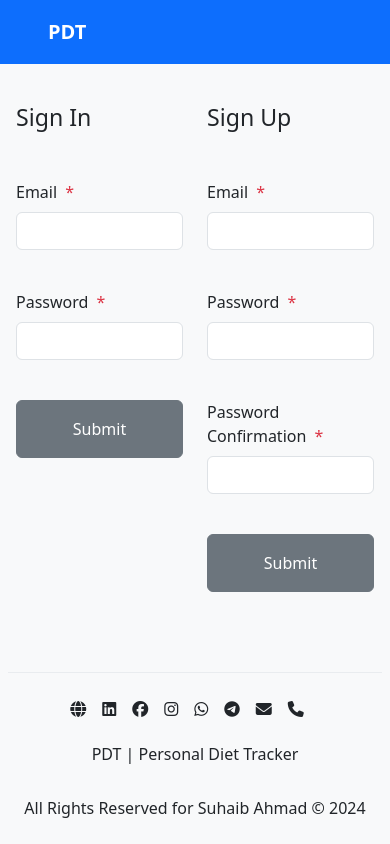
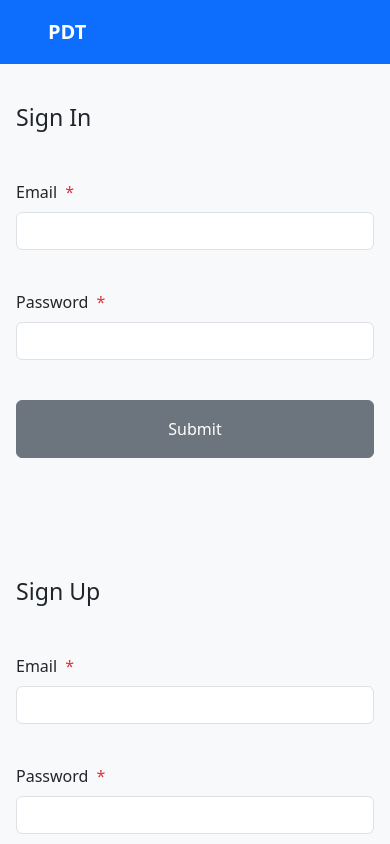
Before and after one commit to makkahwi/heal-tracker, a React (Create React App) app: page / in a window 390 px wide. Shown: the top 844 px of the page. Built offline with nearby package versions, Linux system fonts and the light colour scheme.

Commit message:
Minor UI Update

```diff
--- a/src/Views/Public/Login/index.tsx
+++ b/src/Views/Public/Login/index.tsx
@@ -71,13 +71,13 @@ const Login = () => {
 
   return (
     <div className="row">
-      <div className="col">
+      <div className="col-md-6">
         <PageSection title="Sign In">
           <Form inputs={signInInputs} onSubmit={onSignInSubmit} />
         </PageSection>
       </div>
 
-      <div className="col">
+      <div className="col-md-6">
         <PageSection title="Sign Up">
           <Form inputs={signUpInputs} onSubmit={onSignUpSubmit} />
         </PageSection>
```
